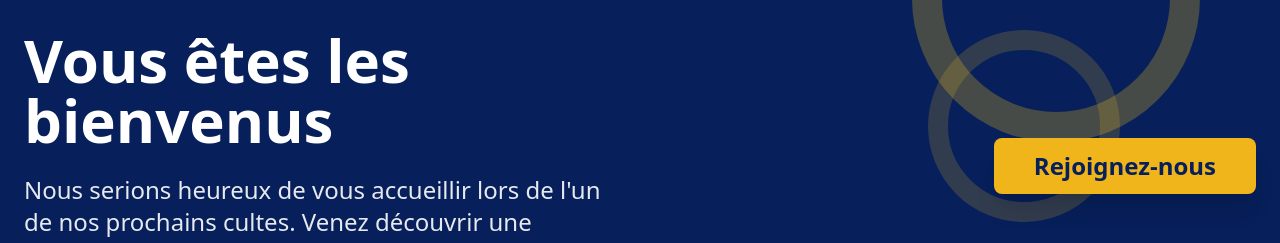
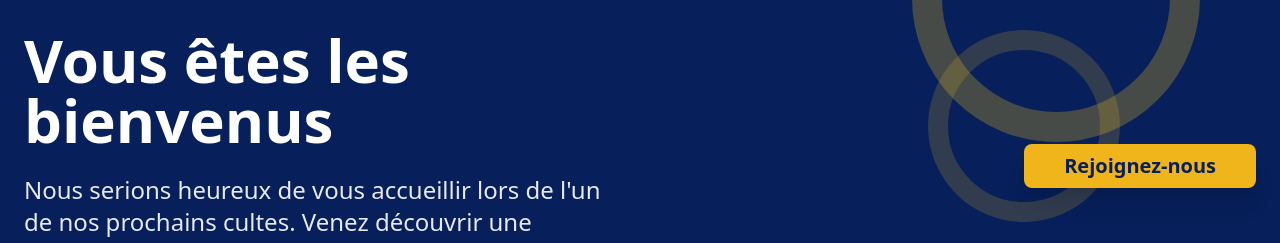
Before and after one commit to redhat-teams/view-church, a React (Vite) app: page / in a window 1280 px wide. Shown: the part 5031-5274 px from the top of the page. Built offline with nearby package versions, Linux system fonts and the light colour scheme; no server answers.

Commit message:
commit 12/06/2026 3

```diff
--- a/src/features/home/components/CommunitySection.jsx
+++ b/src/features/home/components/CommunitySection.jsx
@@ -1,5 +1,5 @@
 import { FaPaperPlane } from "react-icons/fa";
-
+import { NavLink, Link } from "react-router-dom";
 export default function CommunitySection() {
   return (
     <section className="relative overflow-hidden py-20 bg-gradient-to-r from-[#071F5A] via-[#0A3C90] to-[#1260D6]">
@@ -26,8 +26,8 @@ export default function CommunitySection() {
               notre génération pour Christ.
             </p>
 
-            <a
-            href="contact"
+            <Link
+              to="/contact"
               className="
                 bg-[#F0B51B]
                 hover:bg-yellow-400
@@ -46,7 +46,7 @@ export default function CommunitySection() {
               "
             >
               Rejoindre la communauté
-            </a>
+            </Link>
           </div>
 
           {/* Partie droite */}
--- a/src/features/home/components/WelcomeSection.jsx
+++ b/src/features/home/components/WelcomeSection.jsx
@@ -1,3 +1,6 @@
+import { NavLink, Link } from "react-router-dom";
+
+
 export default function WelcomeSection() {
   return (
     <section className="relative overflow-hidden bg-[#071F5A] py-20">
@@ -41,18 +44,18 @@ export default function WelcomeSection() {
           {/* Bouton */}
 
           <div className="flex justify-center lg:justify-end">
-            <a
-            href="contact"
+            <Link
+            to="/contact"
               className="
                 bg-[#F0B51B]
                 hover:bg-yellow-400
                 text-[#071F5A]
                 font-bold
                 text-xl
-                md:text-2xl
+                md:text-xl
                 px-3
                 md:px-10
-                py-3
+                py-2
                 rounded-lg
                 transition-all
                 duration-300
@@ -61,7 +64,7 @@ export default function WelcomeSection() {
               "
             >
               Rejoignez-nous
-            </a>
+            </Link>
           </div>
         </div>
       </div>
```
